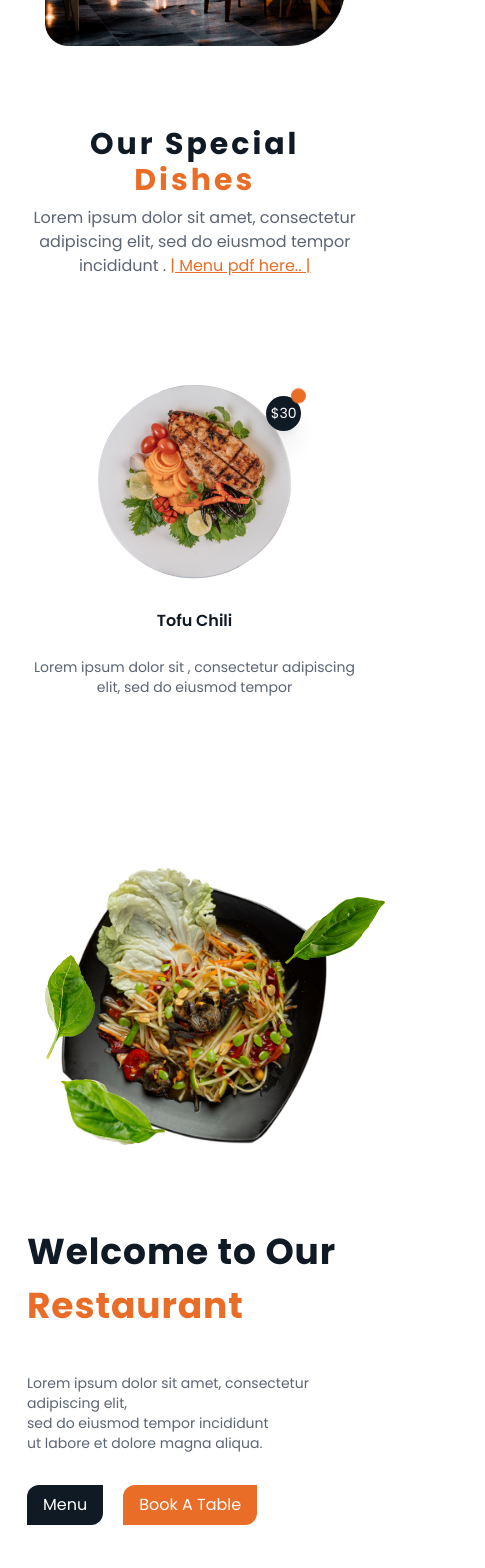
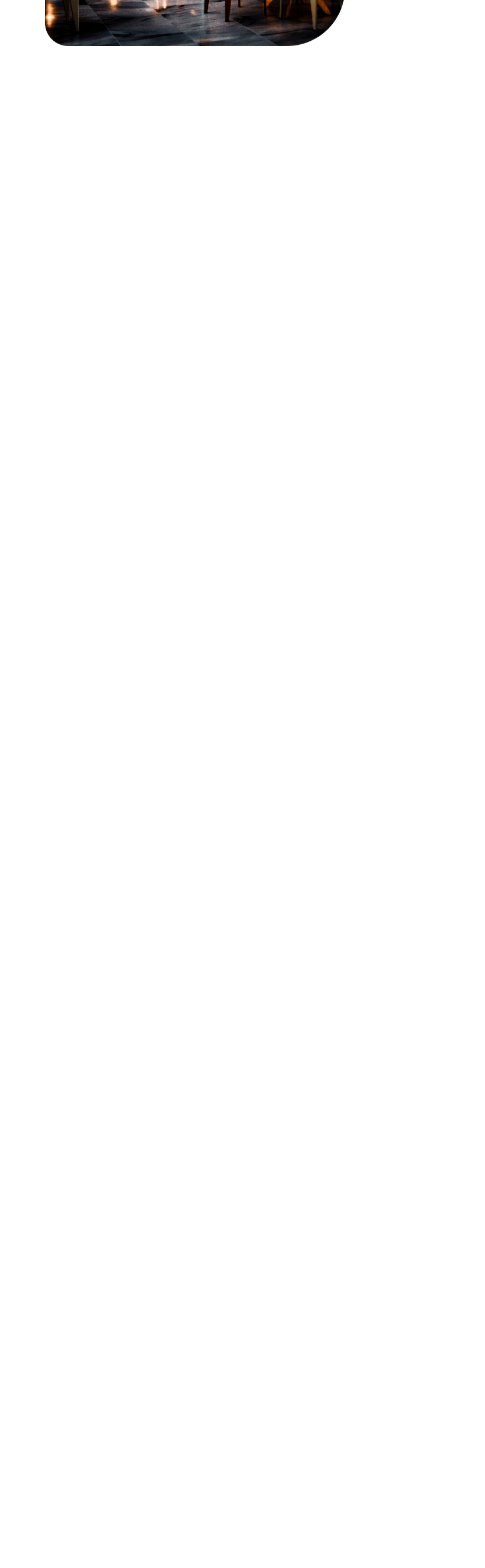
Before and after one commit to yassine5551/Restaurant_v1, a React (Vite) app: page / in a window 390 px wide. Shown: the part 1040-2608 px from the top of the page, 485 px wide, since content can reach past the window. Built offline with nearby package versions, Linux system fonts and the light colour scheme.

Commit message:
Changing animations

```diff
--- a/src/components/Cards.jsx
+++ b/src/components/Cards.jsx
@@ -84,11 +84,11 @@ const Cards = () => {
 
   return (
     <>
-      <div id="cards" className="animationScroll relative flex items-center  justify-center flex-col mt-[5rem]">
-        <h1 className="text-secondary lg:text-4xl text-3xl font-bold text-center tracking-widest mb-2">
+      <div id="cards" className=" relative flex items-center  justify-center flex-col mt-[5rem]">
+        <h1 className="autoShow text-secondary lg:text-4xl text-3xl font-bold text-center tracking-widest mb-2">
           Our Special <span className="text-primary">Dishes</span>
         </h1>
-        <span className="text-center text-smT mb-5">
+        <span className="autoShow text-center text-smT mb-5">
           Lorem ipsum dolor sit amet, consectetur adipiscing elit, sed do
           eiusmod tempor incididunt .
           <a
@@ -136,7 +136,7 @@ const Cards = () => {
             disableOnInteraction: false,
             // pauseOnMouseEnter: true,
           }}
-          className="w-full h-full flex flex-col "
+          className="autoShow w-full h-full flex flex-col "
         >
           {Dishes.map((item) => (
             <SwiperSlide key={item.title} className=" pt-[5rem] pb-[2rem] ">
--- a/src/components/Chef.jsx
+++ b/src/components/Chef.jsx
@@ -34,18 +34,18 @@ const ChefSection = () => {
     <>
       <div id="chef" className="flex md:flex-row flex-col-reverse justify-between gap-[5rem]  mt-[150px] items-center ">
         {/* leftSide */}
-        <div className="animationScroll flex flex-col relative ">
+        <div className=" flex flex-col relative ">
           <div className="flex flex-col gap-8 ">
-            <h1 className="tracking-wide font-bold text-4xl lg:text-5xl leading-normal mb-2 md:mb-6 text-secondary ">
+            <h1 className="leftAppear tracking-wide font-bold text-4xl lg:text-5xl leading-normal mb-2 md:mb-6 text-secondary ">
             Our Expects
               <span className="text-primary"> Chef</span>
             </h1>
-            <p className="text-sm text-smT">
+            <p className="leftAppear text-sm text-smT">
               Lorem ipsum dolor sit amet, consectetur adipiscing elit,
               <br /> sed do eiusmod tempor incididunt <br /> ut labore et dolore
               magna aliqua.
             </p>
-            <div className="grid grid-cols-2 gap-4">
+            <div className="autoShow grid grid-cols-2 gap-4">
               {skills.map((skill) => (
                 <div key={skill.text} className=" p-4">
                   <span><FontAwesomeIcon icon={faCircleCheck}  className="text-primary font-bold text-xl text-center mr-1" /></span> {skill.text}
@@ -53,7 +53,7 @@ const ChefSection = () => {
               ))}
             </div>
 
-            <div className="flex gap-6 justify-center ">
+            <div className="leftAppear flex gap-6 justify-center ">
               <ButtonComp2 txt2="Menu" />
 
               <ButtonComp txt1="Book A Table" />
@@ -61,7 +61,7 @@ const ChefSection = () => {
           </div>
         </div>
         {/* rightSide */}
-        <div className="viewAnimLeft relative">
+        <div className="rightAppear relative">
           <div className="md:w-[400px] w-[300px] relative">
             <img src={chef} alt="" />
           </div>
--- a/src/components/Details.jsx
+++ b/src/components/Details.jsx
@@ -9,43 +9,43 @@ import leaf3 from "../assets/leaf-3.png";
 const Details = () => {
   return (
     <>
-      <div id="details" className="animationScroll flex md:flex-row flex-col justify-between gap-[5rem]  mt-[90px] items-center ">
+      <div id="details" className=" flex md:flex-row flex-col justify-between gap-[5rem]  mt-[90px] items-center ">
         {/* rightSide */}
-        <div className="relative">
+        <div className="relative ">
           <div className="lg:w-[600px]  w-[300px] relative">
-            <img src={dish} alt="" />
+            <img src={dish} alt="" className="autoShow"/>
 
             <img
               src={leaf1}
               alt=""
-              className="absolute lg:top-[11rem] top-[5.5rem] lg:left-[0rem]  lg:w-[91px] w-[50px] lg:h-[189px]"
+              className=" leftAppear absolute lg:top-[11rem] top-[5.5rem] lg:left-[0rem]  lg:w-[91px] w-[50px] lg:h-[189px]"
             />
             <img
               src={leaf2}
               alt=""
-              className="absolute lg:bottom-[-1rem] left-[1rem] bottom-0  w-[104px] lg:w-[209px] lg:h-[133px]"
+              className="rightAppear absolute lg:bottom-[-1rem] left-[1rem] bottom-0  w-[104px] lg:w-[209px] lg:h-[133px]"
             />
             <img
               src={leaf3}
               alt=""
-              className="absolute lg:top-[3.8rem] top-[1.9rem] lg:right-[-4.5rem] right-[-2.5rem] lg:w-[191px] w-[100px] lg:h-[129px]"
+              className="rightAppear absolute lg:top-[3.8rem] top-[1.9rem] lg:right-[-4.5rem] right-[-2.5rem] lg:w-[191px] w-[100px] lg:h-[129px]"
             />
           </div>
         </div>
         {/* leftSide */}
-        <div className="flex flex-col relative ">
-          <div className="flex flex-col gap-8 ">
-            <h1 className="tracking-wide font-bold text-4xl lg:text-5xl leading-normal mb-2 md:mb-3 text-secondary ">
+        <div className="flex flex-col relative  ">
+          <div className="flex flex-col gap-8  ">
+            <h1 className="autoShow tracking-wide font-bold text-4xl lg:text-5xl leading-normal mb-2 md:mb-3 text-secondary ">
               Welcome to Our <br />
               <span className="text-primary">Restaurant</span>
             </h1>
-            <p className="text-sm text-smT">
+            <p className="autoShow text-sm text-smT">
               Lorem ipsum dolor sit amet, consectetur adipiscing elit,
               <br /> sed do eiusmod tempor incididunt <br /> ut labore et dolore
               magna aliqua.
             </p>
             {/* buttons */}
-            <div className="flex gap-5">
+            <div className="flex gap-5 leftAppear">
               <ButtonComp2 txt2="Menu" />
 
               <ButtonComp txt1="Book A Table" />
--- a/src/components/Footer.jsx
+++ b/src/components/Footer.jsx
@@ -12,10 +12,10 @@ import { faCopyright } from "@fortawesome/free-solid-svg-icons";
 const Footer = () => {
   return (
     <>
-      <div className="grid grid-cols-1 lg:flex lg:justify-between items-center  gap-4  mt-[5rem] mb-6 ">
-        <div className="flex flex-col gap-6">
-          <img src={logo} alt="" className="w-[180px] cursor-pointer" />
-          <p className="text-smT">
+      <div className=" grid grid-cols-1 lg:flex lg:justify-between items-center  gap-4  mt-[5rem] mb-6 ">
+        <div className="flex flex-col gap-6 ">
+          <img src={logo} alt="" className="w-[180px] cursor-pointer " />
+          <p className="text-smT ">
             Lorem ipsum dolor sit amet consectetur adipisicing elit. Harum, <br />
 
             officiis?Lorem ipsum dolor sit amet consectetur adipisicing elit. Quis, ipsa. <br />dolor
@@ -76,7 +76,7 @@ const Footer = () => {
       <hr />
       <div className="flex justify-between items-center mt-6 text-sm">
 
-        <p className="text-smT"><FontAwesomeIcon icon={faCopyright}/> 2022 Restaurants. All Right Reserved. Designed by <span className="font-bold">Isaac</span> </p>
+        <p className="text-smT"><FontAwesomeIcon icon={faCopyright}/> 2022 Restaurants. All Right Reserved. Designed by <span className="font-bold">Yassine</span> </p>
         <div className="text-smT flex gap-2 lg:gap-6 text-[0.8rem] lg:text-sm mb-3">
           <a href="" className="">Terms of Service</a>
           <a href="">Privacy Policy</a>
--- a/src/components/NewsLatter.jsx
+++ b/src/components/NewsLatter.jsx
@@ -1,7 +1,7 @@
 const NewsLatter = () => {
   return (
     <>
-      <div id="newsLatter" className="animationScroll mt-5 bg-newsImage bg-cover w-full h-[300px] rounded-3xl flex lg:justify-center justify-evenly items-center flex-col  gap-6">
+      <div id="newsLatter" className="autoShow mt-5 bg-newsImage bg-cover w-full h-[300px] rounded-3xl flex lg:justify-center justify-evenly items-center flex-col  gap-6">
         <div className="text-white flex justify-center  items-center  ">
           <div className="flex flex-col font-semibold lg:text-[35px] text-[20px] text-center">
           <span className="">
--- a/src/index.css
+++ b/src/index.css
@@ -63,40 +63,23 @@ body{
   animation: 2.5s cubic-bezier(.25, 1, .30, 1) circle-out-hesitate both;
 }
 
-@keyframes Appear {
-  from{
-    opacity: 0;
-    scale: 0.5;
-  }
-  to{
-    opacity: 1;
-    scale: 1;
-  }
-}
-.animationScroll{
-  animation: Appear  linear ;
-  animation-timeline: view();
-  animation-range: entry 0% cover 30%;
+.autoShow{
+    animation: AutoShow both;
+    animation-timeline:view(70% 5%) ;
 }
 
-@keyframes appearFromLeft {
-  from{
-    opacity: 0;
-    transform: translateX(100px);
-  }
-  to{
-    opacity: 1;
-    transform: translateX(0px);
+@keyframes AutoShow {
+    from{
+        opacity: 0;
+        transform: translateY(200px) scale(0.3);
 
-  }
+    }to{
+        opacity: 1;
+        transform: translateY(0) scale(1);
+
+    }
 }
 
-.viewAnimLeft {
-
-  animation: appearFromLeft linear;
-  animation-timeline: view();
-  animation-range: entry 0% cover 40%;
-}
 
 @keyframes spin {
   from {
@@ -113,3 +96,33 @@ body{
 
 
 }
+
+.leftAppear{
+  animation: ShowLeft both;
+  animation-timeline: view(50% 5%) ;
+}
+@keyframes ShowLeft {
+  from{
+    opacity: 0;
+    transform: translateX(-200px);
+  }
+  to{
+    opacity: 1;
+    transform: translateX(0);
+  }
+}
+
+.rightAppear{
+  animation: ShowRight both;
+  animation-timeline: view(70% 5%) ;
+}
+@keyframes ShowRight {
+  from{
+    opacity: 0;
+    transform: translateX(100px);
+  }
+  to{
+    opacity: 1;
+    transform: translateX(0);
+  }
+}
```
Also changed, not shown: src/components/Testimonials.jsx (+18 -11 lines).
